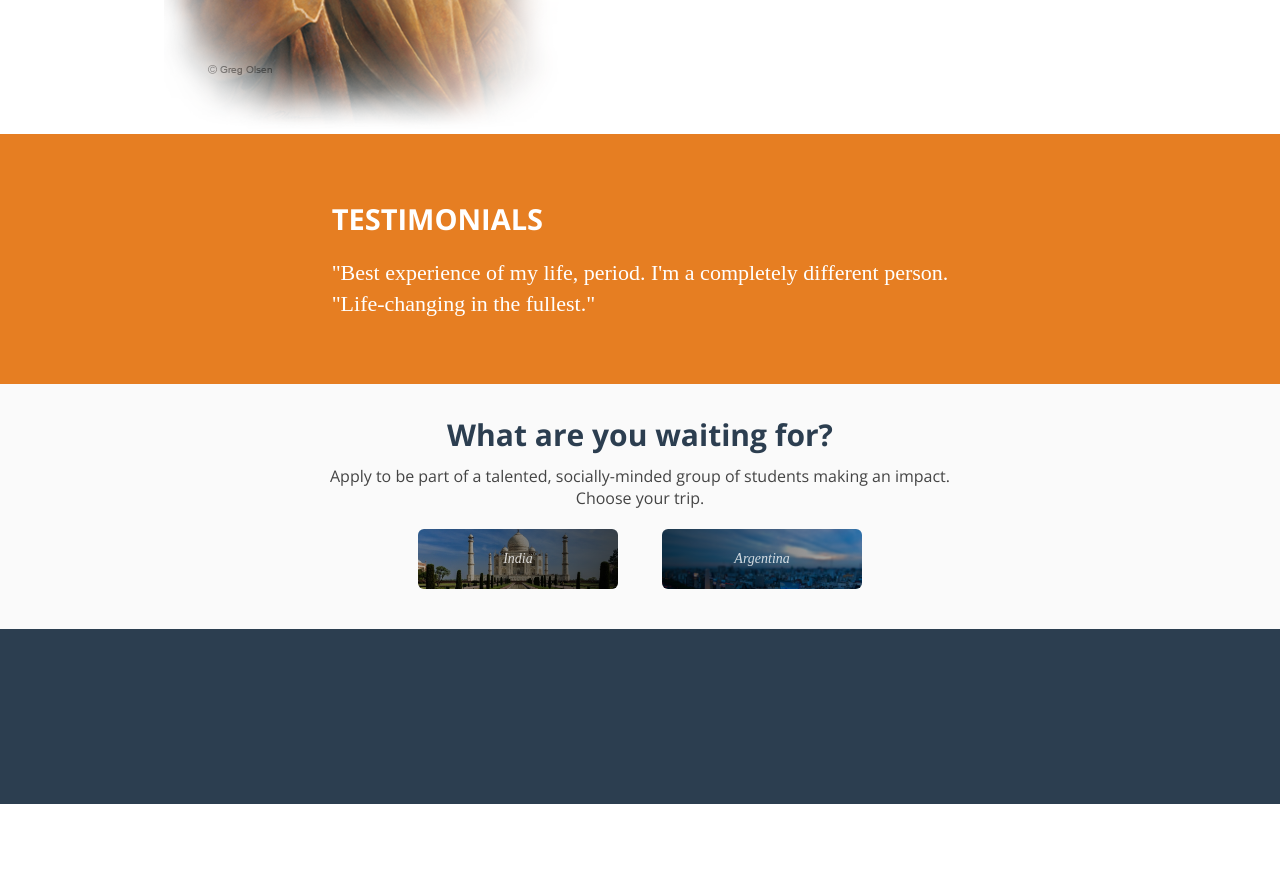
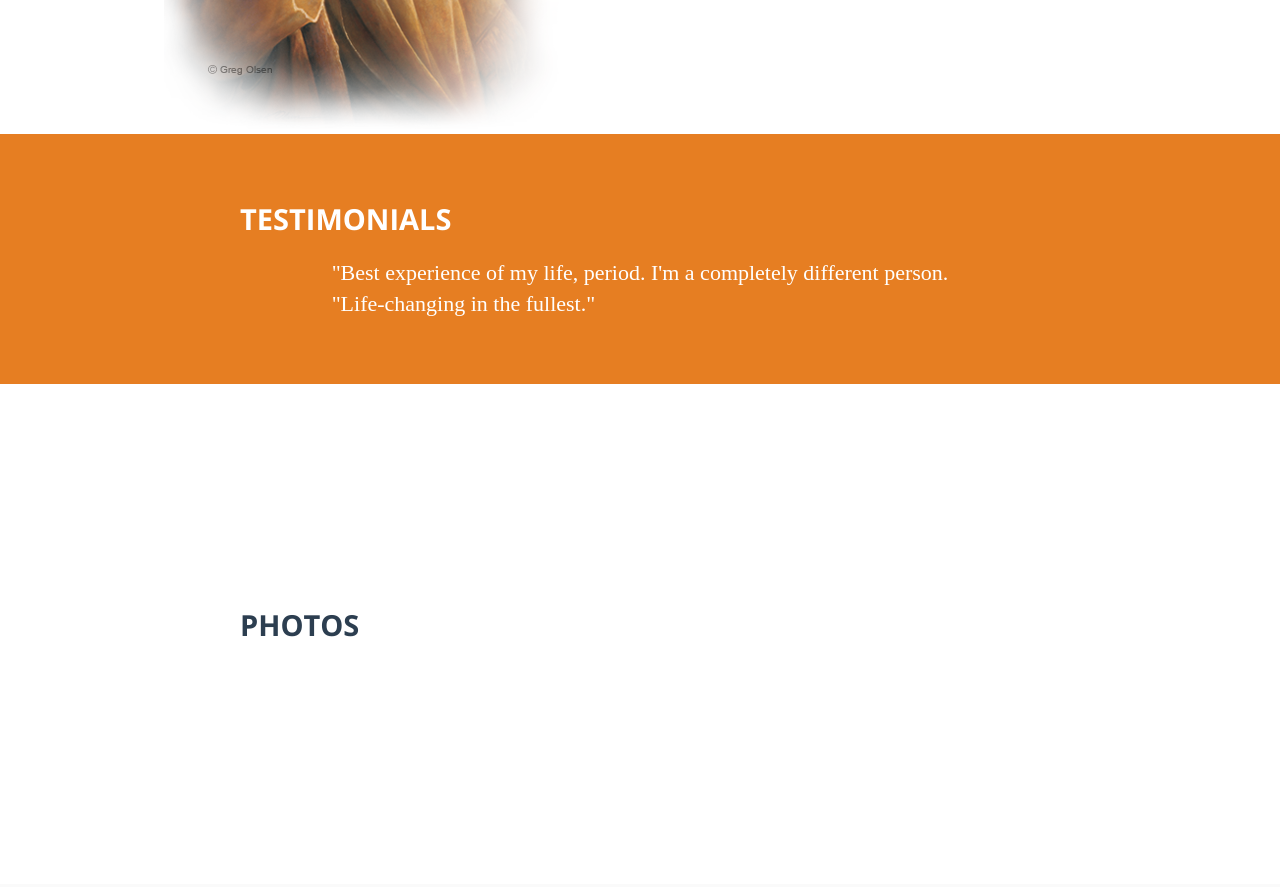
Before and after one commit to goldcase/ewob_website, a plain HTML site: page index.html in a window 1280 px wide. Shown: the part 2120-3007 px from the top of the page. Before the commit the page ends 2924 px from the top, so only its background shows below. Drawn offline with nearby package versions, Linux system fonts and the light colour scheme; a web font is replaced by a local one.

Commit message:
added photos section, chagned testimonials styling

```diff
--- a/css/style.css
+++ b/css/style.css
@@ -249,8 +249,8 @@ hr.style-two {
 }
 
 .testimonials-text {
-	max-width: 1000px;
-	margin: 0 auto;
+	width: 1000px;
+	margin: 30px auto;
 	color: #FFF;
 	display: flex;
 	flex-direction: column;
@@ -261,8 +261,8 @@ hr.style-two {
 .testimonials-header {
 	font-weight: 900;
 	font-size: 29px;
-	align-self: baseline;
 	margin-bottom: 20px;
+	width: 80%;
 }
 
 .testimonials-body {
@@ -271,6 +271,30 @@ hr.style-two {
 	font-size: 22px;
 }
 
+.photos {
+	height: 500px;
+	display: flex;
+	flex-direction: column;
+	justify-content: center;
+}
+
+.photos-container {
+	width: 1000px;
+	margin: 30px auto;
+	display: flex;
+	flex-direction: column;
+	justify-content: center;
+	align-items: center;
+}
+
+.photos-header {
+	font-weight: 900;
+	font-size: 29px;
+	margin-bottom: 20px;
+	width: 80%;
+	color: #2c3e50;
+}
+
 footer {
 	background: #2c3e50;
 	height: 175px;
--- a/index.html
+++ b/index.html
@@ -112,6 +112,13 @@
 		</div>
 	</div>
 </div>
+<div class="photos">
+	<div class="photos-container">
+		<div class="photos-header">
+		PHOTOS
+		</div>
+	</div>
+</div>
 <!-- Begin call to action -->
 <section class="join-now">
 	<div class="join-header">
```
